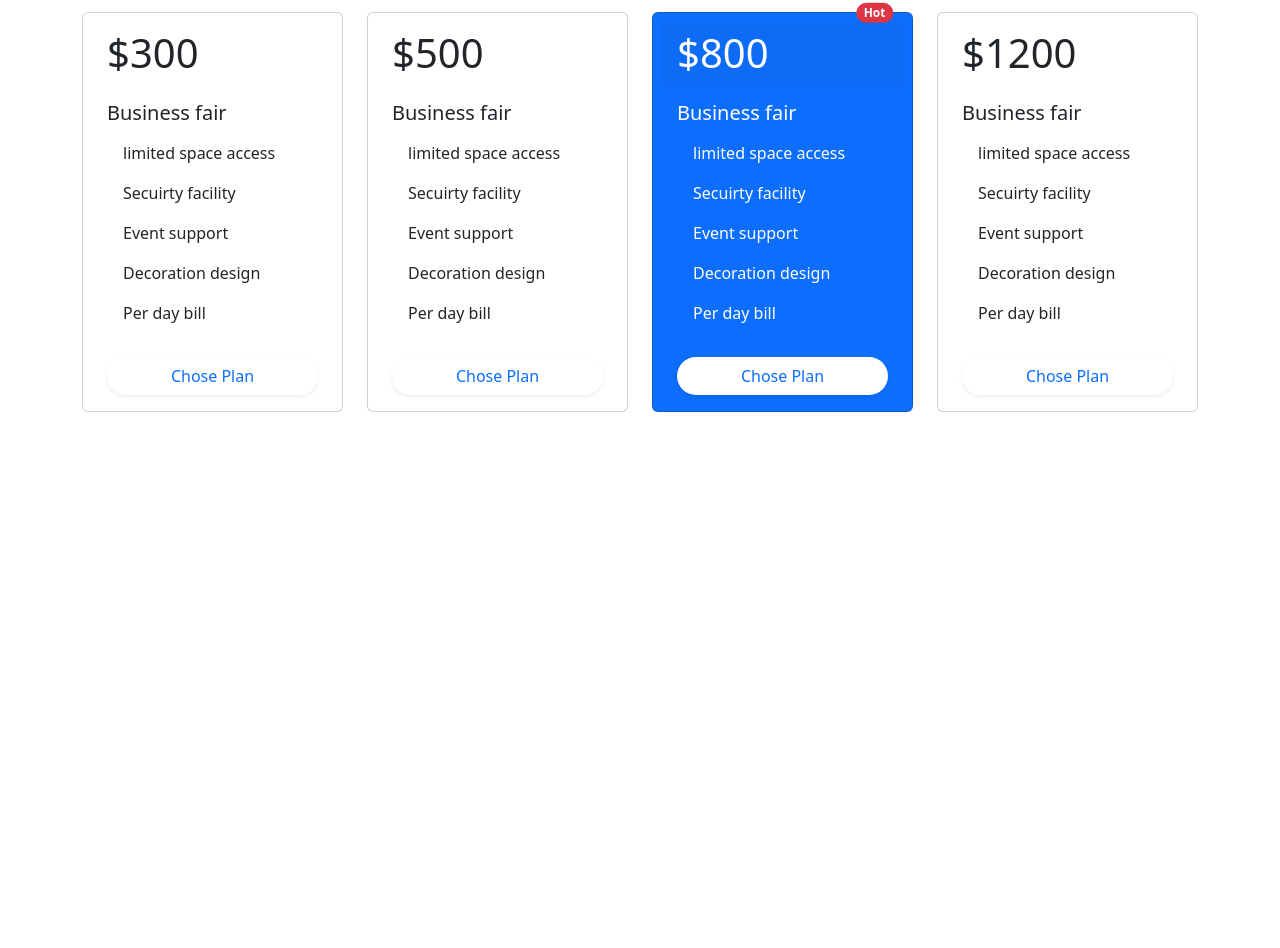
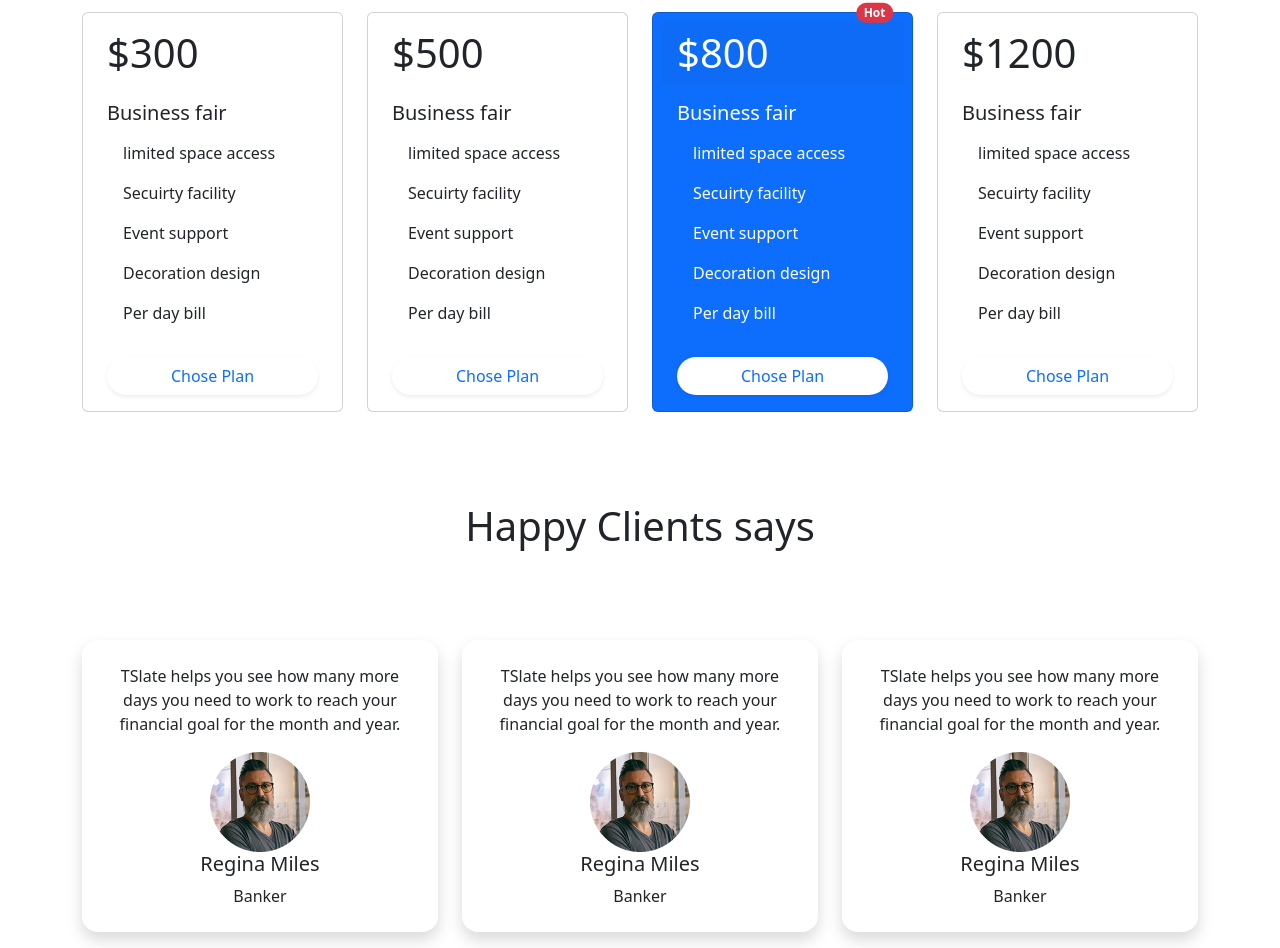
Before and after one commit to MrTuzzO/convention-center, a plain HTML site: page index.html in a window 1280 px wide. Shown: the part 1277-2225 px from the top of the page. Before the commit the page ends 1779 px from the top, so only its background shows below. Drawn offline with nearby package versions, Linux system fonts and the light colour scheme.

Commit message:
Happy Clients says added

```diff
--- a/index.html
+++ b/index.html
@@ -198,7 +198,58 @@
             </div>
         </div>
     </section>
-
+    <SECtion id="happy_clients">
+        <div class="container">
+            <h1 class="my-6 text-center">Happy Clients says</h1>
+            <div class="row row-cols-1 row-cols-md-3 g-4">
+                <div class="col">
+                    <div class="card mb-3 border-0 shadow rounded-4 p-2">
+                        <div class="card-body">
+                            <p class="card-text text-center">TSlate helps you see how
+                                many more days you need
+                                to work to reach your financial
+                                goal for the month and year.</p>
+                            <div class="d-flex flex-column align-items-center">
+                                <img src="images/person 1.png" height="100" width="100px">
+                                <h5 class="card-title">Regina Miles</h5>
+                                <p class="card-text">Banker</p>
+                            </div>
+                        </div>
+                    </div>
+                </div>
+                <div class="col">
+                    <div class="card mb-3 border-0 shadow rounded-4 p-2">
+                        <div class="card-body">
+                            <p class="card-text text-center">TSlate helps you see how
+                                many more days you need
+                                to work to reach your financial
+                                goal for the month and year.</p>
+                            <div class="d-flex flex-column align-items-center">
+                                <img src="images/person 1.png" height="100" width="100px">
+                                <h5 class="card-title">Regina Miles</h5>
+                                <p class="card-text">Banker</p>
+                            </div>
+                        </div>
+                    </div>
+                </div>
+                <div class="col">
+                    <div class="card mb-3 border-0 shadow rounded-4 p-2">
+                        <div class="card-body">
+                            <p class="card-text text-center">TSlate helps you see how
+                                many more days you need
+                                to work to reach your financial
+                                goal for the month and year.</p>
+                            <div class="d-flex flex-column align-items-center">
+                                <img src="images/person 1.png" height="100" width="100px">
+                                <h5 class="card-title">Regina Miles</h5>
+                                <p class="card-text">Banker</p>
+                            </div>
+                        </div>
+                    </div>
+                </div>
+            </div>
+        </div>
+    </SECtion>
     <script src="https://cdn.jsdelivr.net/npm/bootstrap@5.2.3/dist/js/bootstrap.bundle.min.js"
         integrity="sha384-kenU1KFdBIe4zVF0s0G1M5b4hcpxyD9F7jL+jjXkk+Q2h455rYXK/7HAuoJl+0I4"
         crossorigin="anonymous"></script>
```
